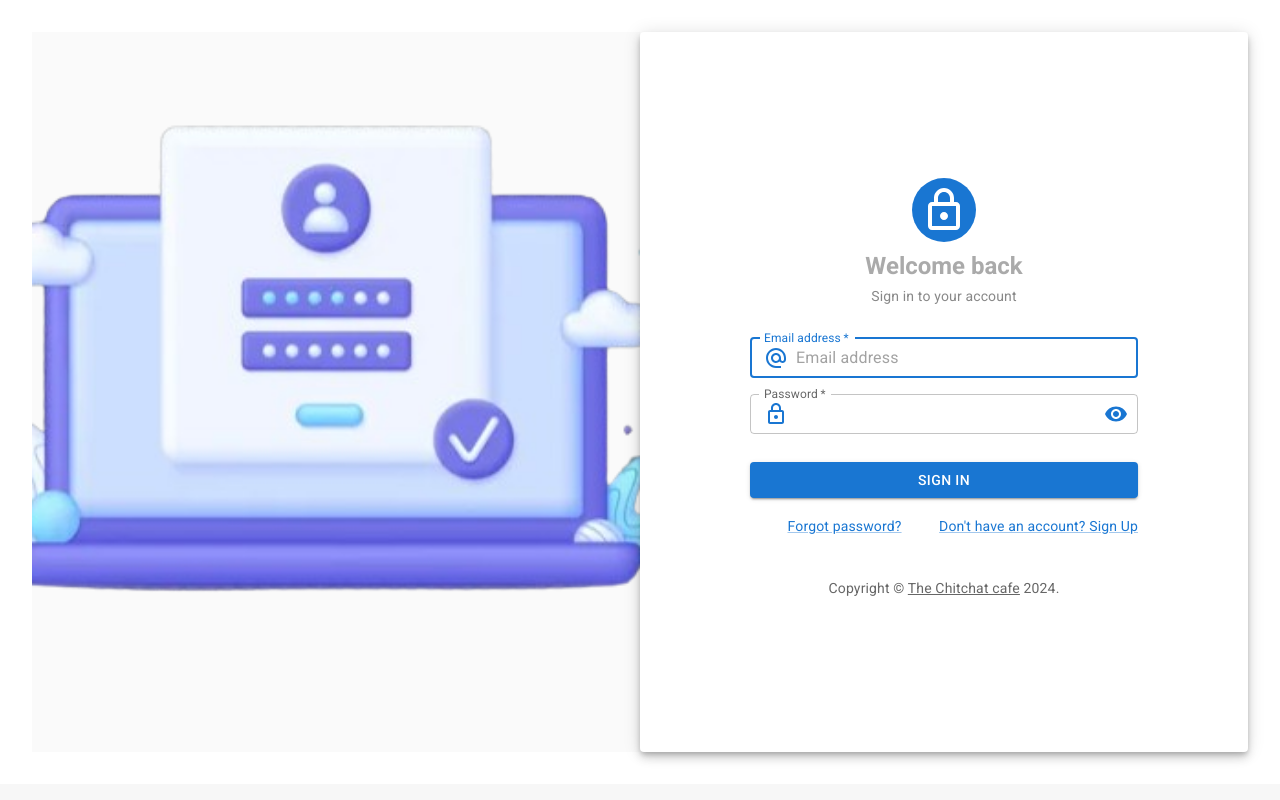
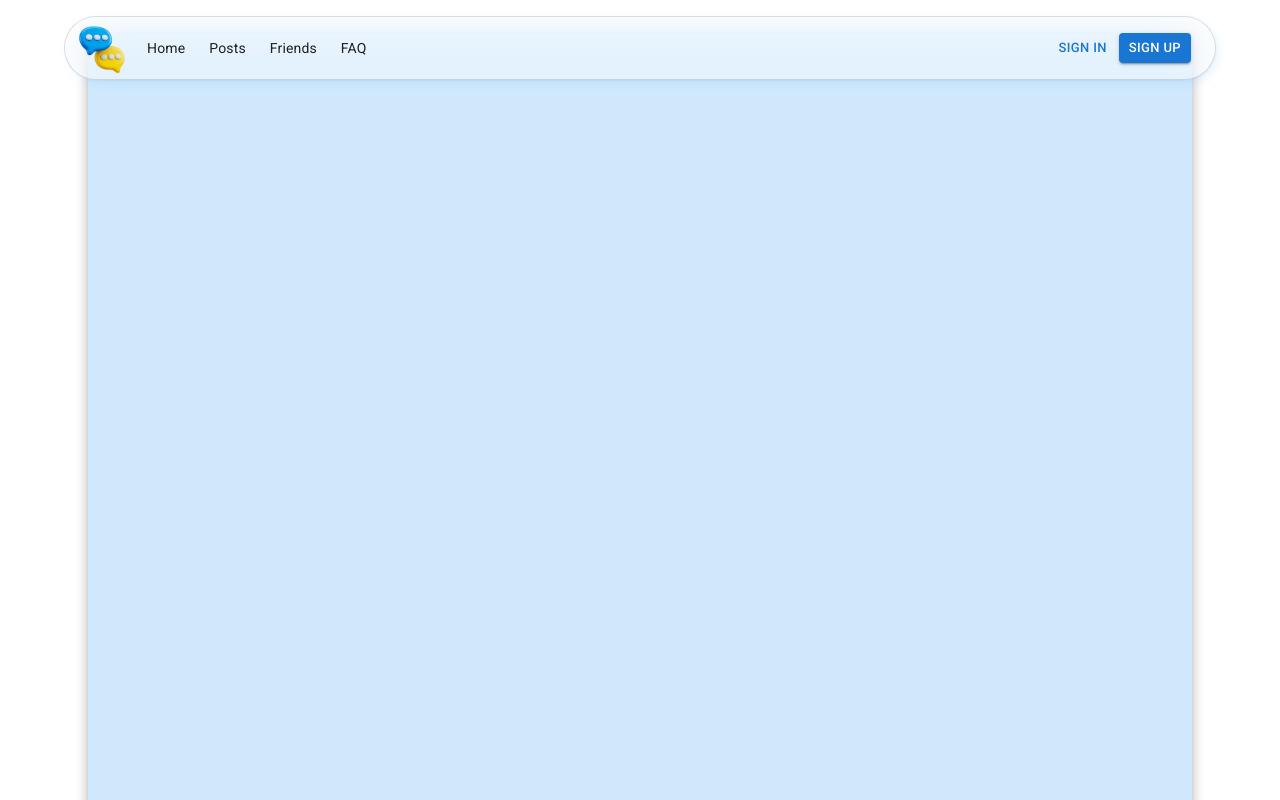
Before and after one commit to fikireab-m/ChitChatCafe, a React (Vite) app: page / in a window 1280 px wide. Shown: the top 800 px of the page. Built offline with nearby package versions, Linux system fonts and the light colour scheme.

Commit message:
Posts template

```diff
--- a/src/App.jsx
+++ b/src/App.jsx
@@ -5,8 +5,8 @@ import LandingPage from "./pages/LandingPage";
 function App() {
   return (
     <>
-      <Login />
-      {/* <LandingPage /> */}
+      {/* <Login /> */}
+      <LandingPage />
     </>
   );
 }
--- /dev/null
+++ b/src/components/PostCard.jsx
@@ -0,0 +1,14 @@
+import CssBaseline from '@mui/material/CssBaseline';
+import Container from '@mui/material/Container';
+import { Paper } from '@mui/material';
+
+export default function PostCard() {
+  return (
+    <>
+      <CssBaseline />
+      <Container maxWidth="lg">
+        <Paper elevation={8} sx={{ bgcolor: '#cfe8fc', height: '100vh' }} />
+      </Container>
+    </>
+  );
+}
--- a/src/pages/LandingPage.jsx
+++ b/src/pages/LandingPage.jsx
@@ -2,6 +2,7 @@ import CssBaseline from "@mui/material/CssBaseline";
 import Box from "@mui/material/Box";
 import AppAppBar from "../components/AppAppBar";
 import Footer from "../components/Footer";
+import Posts from "./Posts";
 
 export default function LandingPage() {
   return (
@@ -9,6 +10,7 @@ export default function LandingPage() {
       <CssBaseline />
       <AppAppBar />
       <Box sx={{ bgcolor: "background.default" }}>
+        <Posts />
         <Footer />
       </Box>
     </>
--- /dev/null
+++ b/src/pages/Posts/index.jsx
@@ -0,0 +1,17 @@
+import * as React from "react";
+import CssBaseline from "@mui/material/CssBaseline";
+import Container from "@mui/material/Container";
+import PostCard from "../../components/PostCard";
+
+export default function Posts() {
+  return (
+    <React.Fragment>
+      <CssBaseline />
+      <Container maxWidth="lg">
+        {[0, 1, 2, 3].map((i) => (
+          <PostCard key={i}/>
+        ))}
+      </Container>
+    </React.Fragment>
+  );
+}
```
